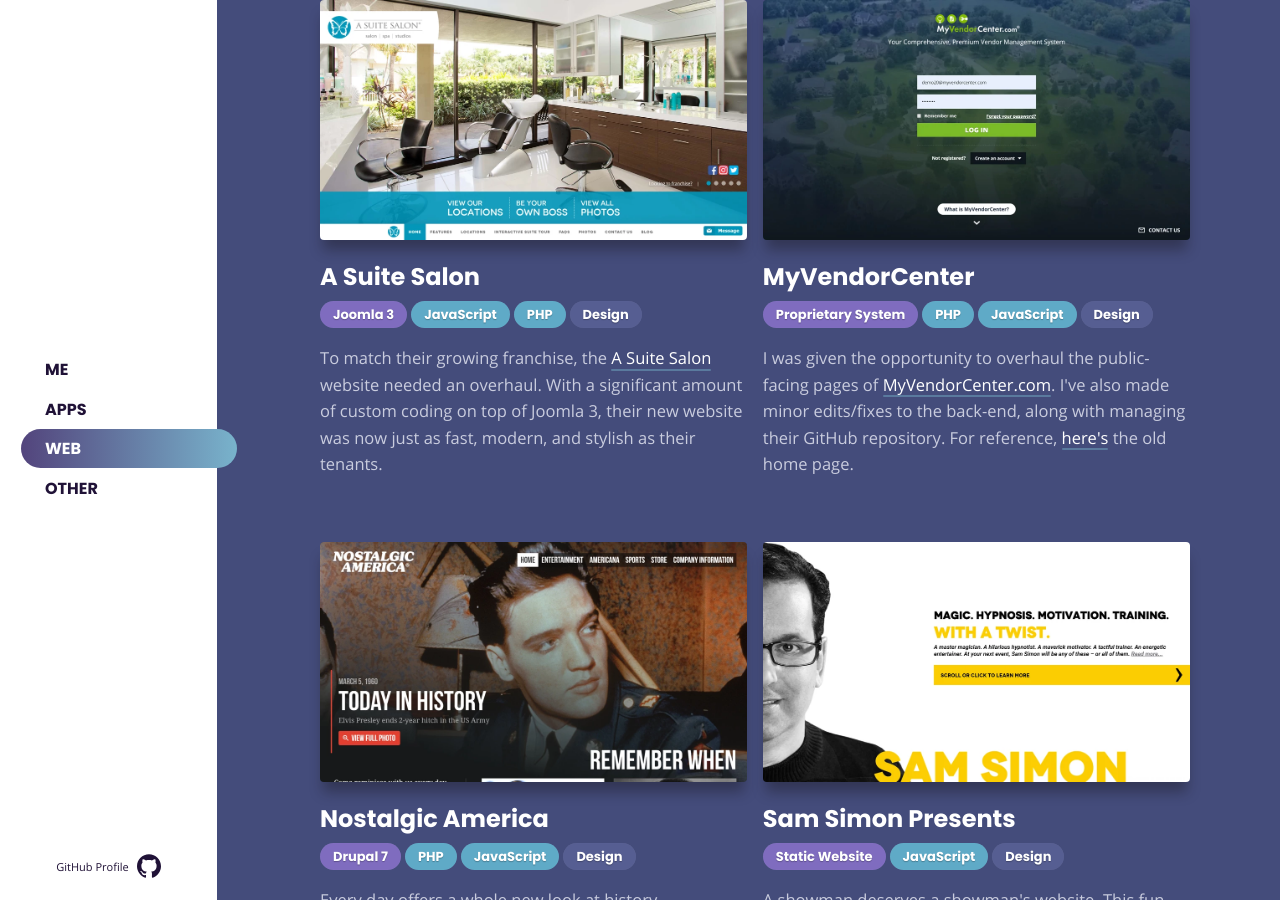
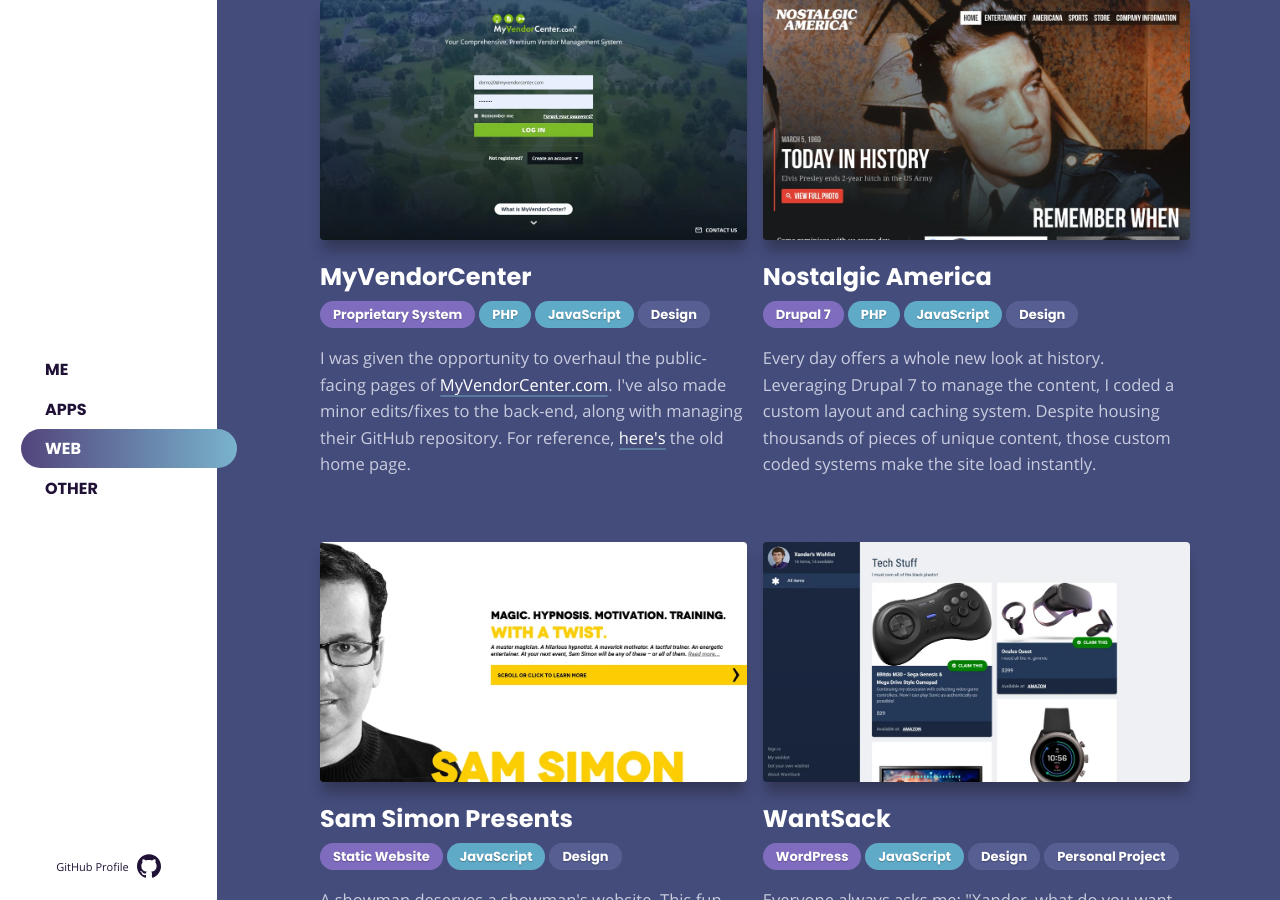
Before and after one commit to xanderfrangos/xanderfrangos.github.io, a Jekyll site: the page built from index.html, in a window 1280 px wide and 900 px high, scrolled down 3012 px. Built offline with Jekyll 4.4.1, drawn with Linux system fonts in a browser that asks for light colours.

Commit message:
Update index.html

```diff
--- a/index.html
+++ b/index.html
@@ -206,7 +206,7 @@ layout: compress
                     <h2 class="header-med text-center">Web</h2>
                     <p class="text-center"><strong>A few highlights from over the years.</strong></p>
                     <div class="portfolio-list">
-                        <div class="portfolio-item">
+                        <!--<div class="portfolio-item">
                             <div class="image">
                                 <a href="https://www.asuitesalon.com/" target="_blank" rel="noopener noreferrer">
                                     <picture>
@@ -226,7 +226,7 @@ layout: compress
                                 </div>
                                 <p>To match their growing franchise, the <a href="https://www.asuitesalon.com/" target="_blank" rel="noopener noreferrer">A Suite Salon</a> website needed an overhaul. With a significant amount of custom coding on top of Joomla 3, their new website was now just as fast, modern, and stylish as their tenants.</p>
                             </div>
-                        </div>
+                        </div>-->
                         <div class="portfolio-item">
                             <div class="image">
                                 <a href="https://myvendorcenter.com/" target="_blank" rel="noopener noreferrer">
```
